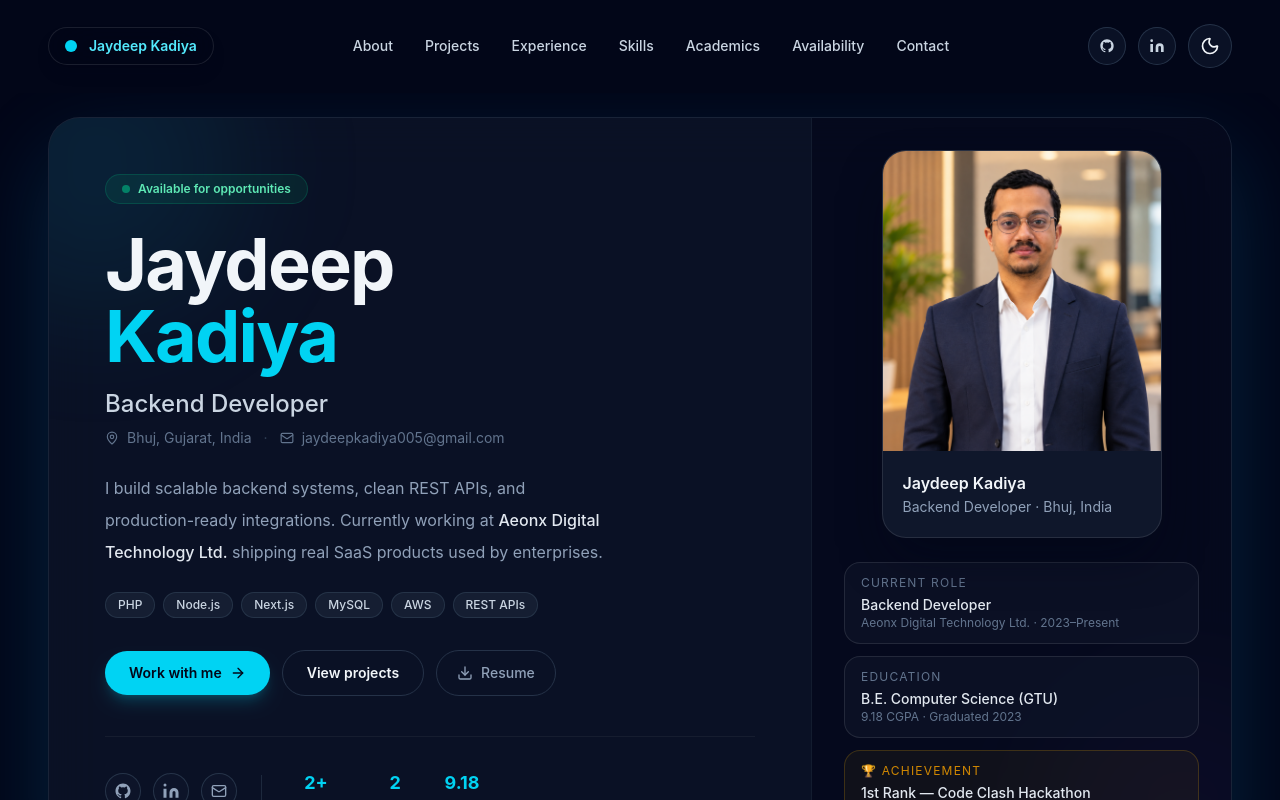
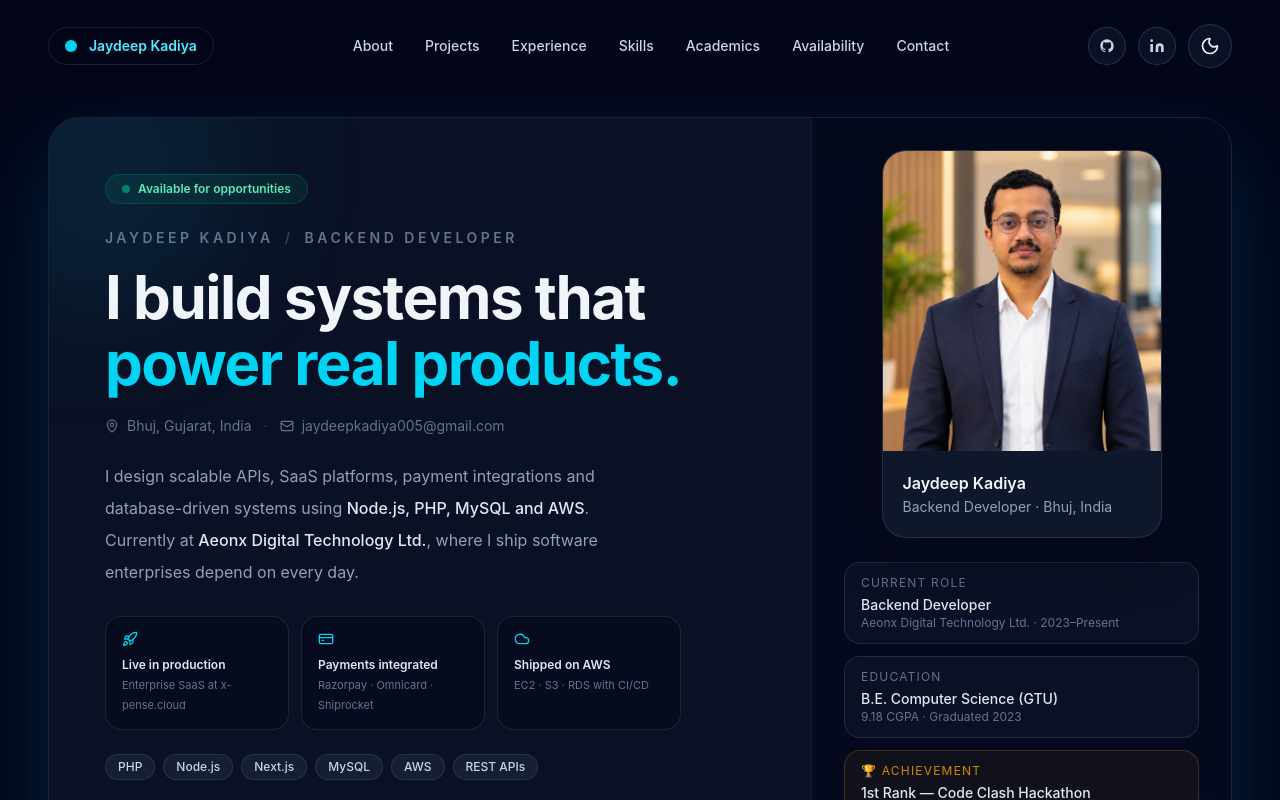
Before and after one commit to Jayuuuu04/portfolio-website, a Next.js app: page / in a window 1280 px wide. Shown: the top 800 px of the page. Built offline with nearby package versions, Linux system fonts and the light colour scheme.

Commit message:
Hero Section Improved

```diff
--- a/components/hero/Hero.tsx
+++ b/components/hero/Hero.tsx
@@ -3,7 +3,7 @@
 import Image from 'next/image';
 import { motion } from 'framer-motion';
 import Link from 'next/link';
-import { Download, ArrowRight, MapPin, Mail } from 'lucide-react';
+import { Download, ArrowRight, MapPin, Mail, Rocket, CreditCard, Cloud } from 'lucide-react';
 
 const GitHubSvg = () => (
   <svg xmlns="http://www.w3.org/2000/svg" width="18" height="18" viewBox="0 0 24 24" fill="currentColor">
@@ -20,6 +20,13 @@
 );
 
 const techStack = ['PHP', 'Node.js', 'Next.js', 'MySQL', 'AWS', 'REST APIs'];
+
+// Each of these maps to something real in data/projects.ts + data/experience.ts.
+const proofPoints = [
+  { icon: Rocket, title: 'Live in production', sub: 'Enterprise SaaS at x-pense.cloud' },
+  { icon: CreditCard, title: 'Payments integrated', sub: 'Razorpay · Omnicard · Shiprocket' },
+  { icon: Cloud, title: 'Shipped on AWS', sub: 'EC2 · S3 · RDS with CI/CD' },
+];
 
 const quickStats = [
   { value: '2+', label: 'Years Exp.' },
@@ -58,14 +65,14 @@
             transition={{ duration: 0.7, delay: 0.1 }}
             className="mt-6"
           >
-            <h1 className="text-5xl font-bold tracking-tight text-slate-100 sm:text-6xl lg:text-7xl">
-              Jaydeep<br />
-              <span className="text-cyan-400">Kadiya</span>
+            <p className="text-sm font-semibold uppercase tracking-[0.25em] text-slate-500">
+              Jaydeep Kadiya <span className="mx-1 text-slate-700">/</span> Backend Developer
+            </p>
+            <h1 className="mt-4 text-4xl font-bold leading-[1.1] tracking-tight text-slate-100 sm:text-5xl lg:text-6xl">
+              I build systems that{' '}
+              <span className="text-cyan-400">power real products.</span>
             </h1>
-            <p className="mt-4 text-xl font-medium text-slate-300 sm:text-2xl">
-              Backend Developer
-            </p>
-            <div className="mt-2 flex items-center gap-2 text-sm text-slate-500">
+            <div className="mt-5 flex flex-wrap items-center gap-2 text-sm text-slate-500">
               <MapPin className="h-3.5 w-3.5" />
               Bhuj, Gujarat, India
               <span className="mx-1 text-slate-700">·</span>
@@ -81,8 +88,30 @@
             transition={{ duration: 0.7, delay: 0.2 }}
             className="mt-6 max-w-lg text-base leading-8 text-slate-400"
           >
-            I build scalable backend systems, clean REST APIs, and production-ready integrations. Currently working at <span className="font-medium text-slate-200">Aeonx Digital Technology Ltd.</span> shipping real SaaS products used by enterprises.
+            I design scalable APIs, SaaS platforms, payment integrations and database-driven systems using{' '}
+            <span className="font-medium text-slate-200">Node.js, PHP, MySQL and AWS</span>. Currently at{' '}
+            <span className="font-medium text-slate-200">Aeonx Digital Technology Ltd.</span>, where I ship
+            software enterprises depend on every day.
           </motion.p>
+
+          {/* proof points */}
+          <motion.div
+            initial={{ opacity: 0, y: 20 }}
+            animate={{ opacity: 1, y: 0 }}
+            transition={{ duration: 0.7, delay: 0.25 }}
+            className="mt-7 grid max-w-xl gap-3 sm:grid-cols-3"
+          >
+            {proofPoints.map(({ icon: Icon, title, sub }) => (
+              <div
+                key={title}
+                className="rounded-2xl border border-white/10 bg-slate-950/50 px-4 py-3.5 transition hover:border-cyan-400/30"
+              >
+                <Icon className="h-4 w-4 text-cyan-400" />
+                <p className="mt-2.5 text-xs font-semibold text-slate-200">{title}</p>
+                <p className="mt-0.5 text-[11px] leading-5 text-slate-500">{sub}</p>
+              </div>
+            ))}
+          </motion.div>
 
           {/* tech stack pills */}
           <motion.div
```
Also changed, not shown: 1 other file (tests, documents, lock files or other folders).
